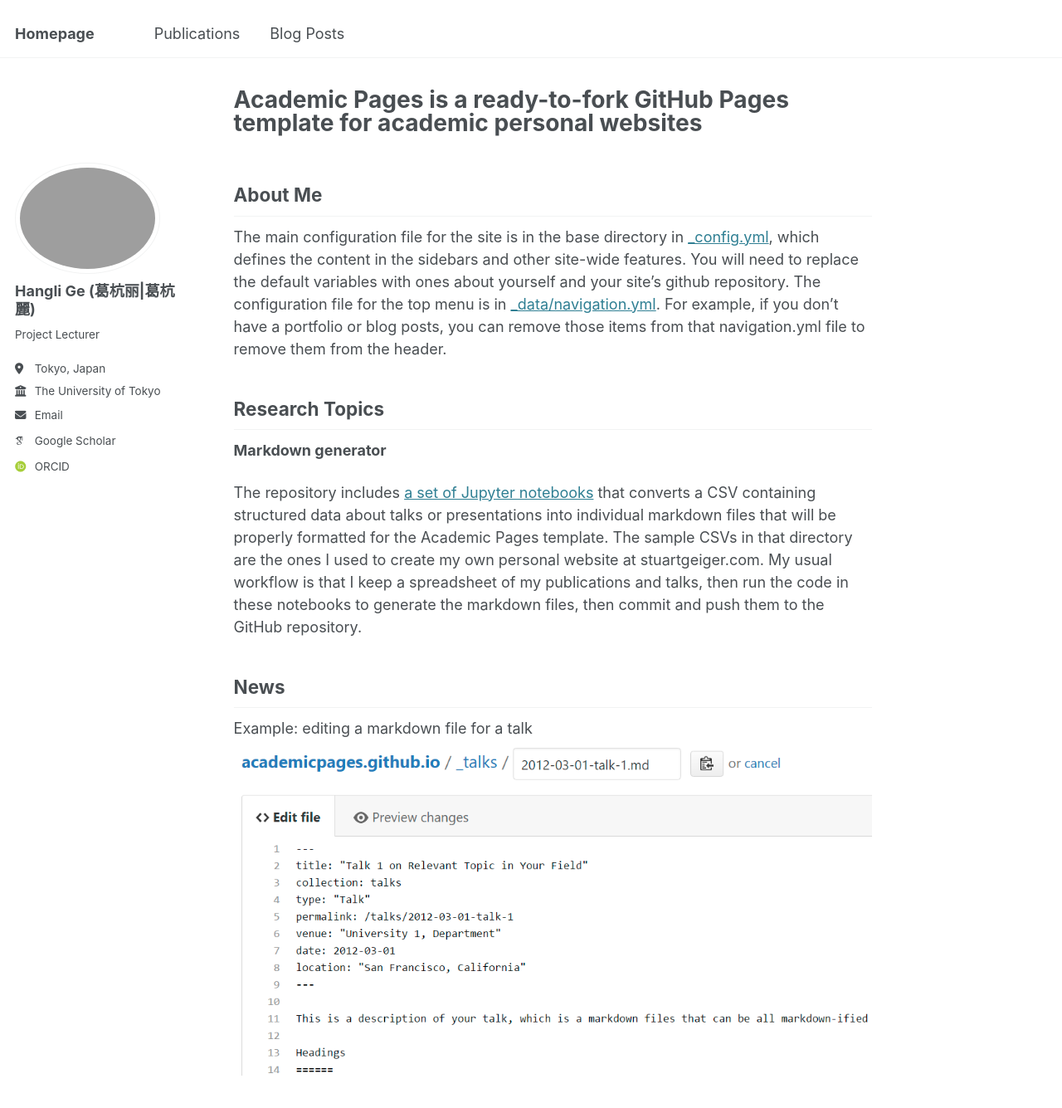
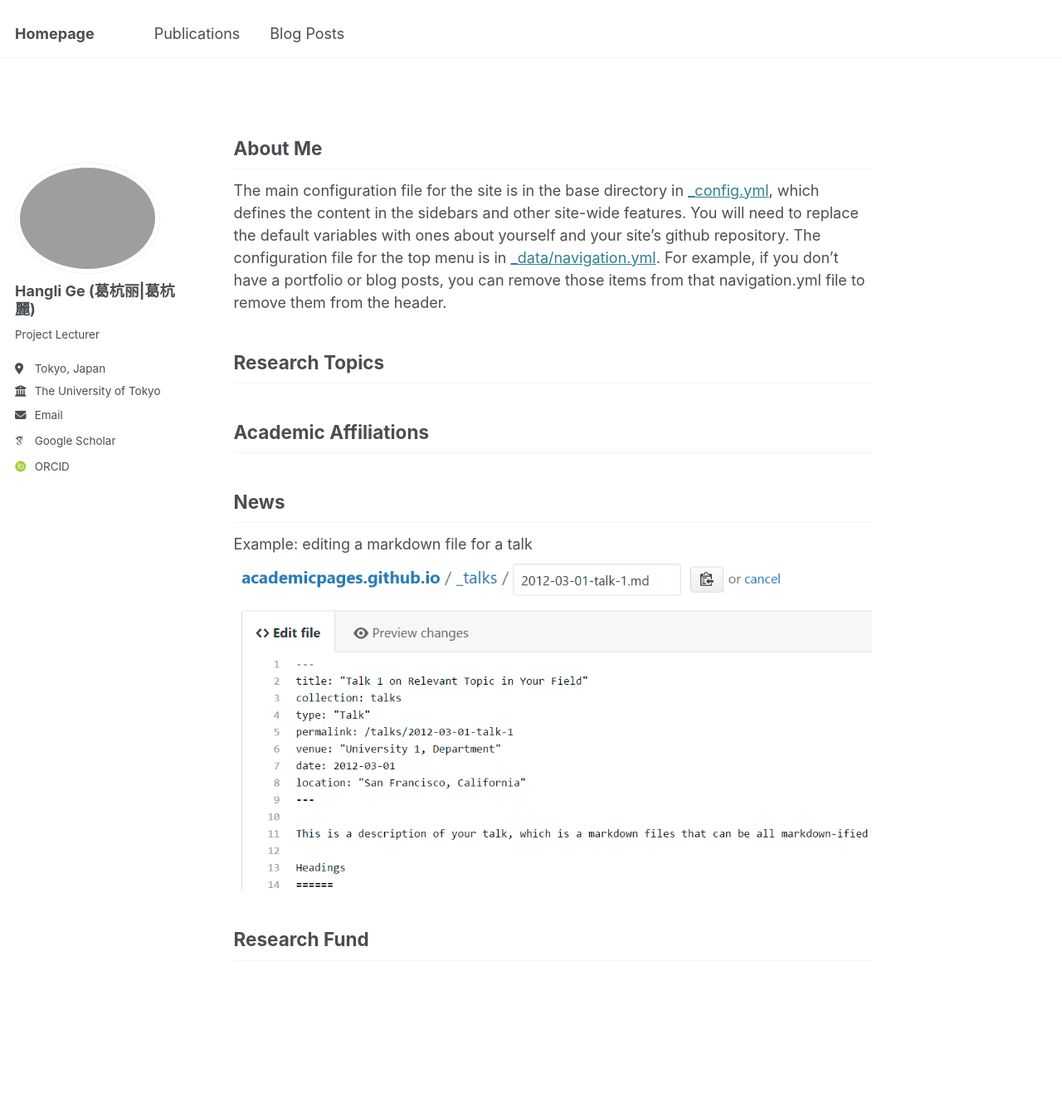
Before and after one commit to christie888/christie888.github.io, a Jekyll site: the page built from _pages/about.md, in a window 1280 px wide and 1400 px high. Shown: the top 1335 px of the window at 83% size. Built offline with Jekyll 4.4.1, drawn with Linux system fonts in a browser that asks for light colours; some web fonts are replaced.

Commit message:
Update about.md

```diff
--- a/_pages/about.md
+++ b/_pages/about.md
@@ -1,6 +1,6 @@
 ---
 permalink: /
-title: "Academic Pages is a ready-to-fork GitHub Pages template for academic personal websites"
+title: ""
 author_profile: true
 redirect_from:
   - /about/
@@ -14,10 +14,8 @@
 ------
 
 
-**Markdown generator**
-
-The repository includes [a set of Jupyter notebooks](https://github.com/academicpages/academicpages.github.io/tree/master/markdown_generator
-) that converts a CSV containing structured data about talks or presentations into individual markdown files that will be properly formatted for the Academic Pages template. The sample CSVs in that directory are the ones I used to create my own personal website at stuartgeiger.com. My usual workflow is that I keep a spreadsheet of my publications and talks, then run the code in these notebooks to generate the markdown files, then commit and push them to the GitHub repository.
+Academic Affiliations
+------
 
 News
 ------
@@ -25,3 +23,6 @@
 
 Example: editing a markdown file for a talk
 ![Editing a markdown file for a talk](/images/editing-talk.png)
+
+Research Fund
+------
```
